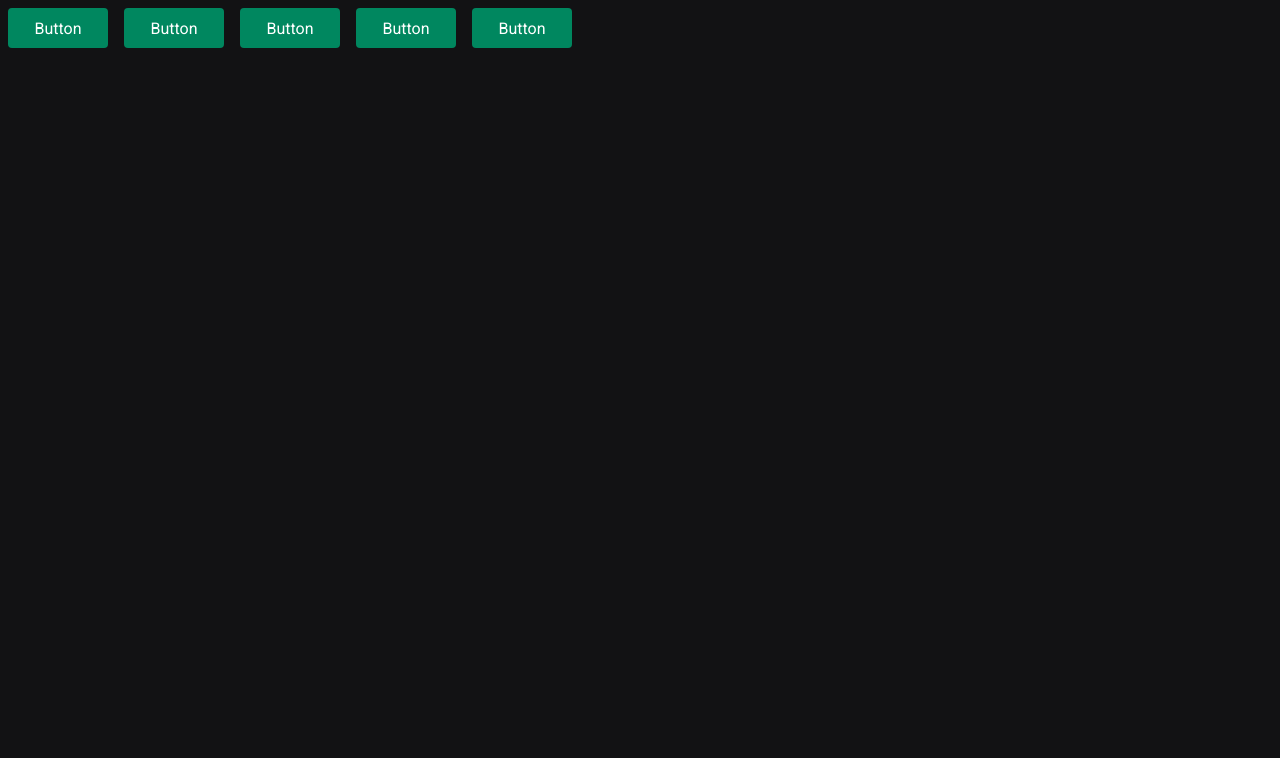
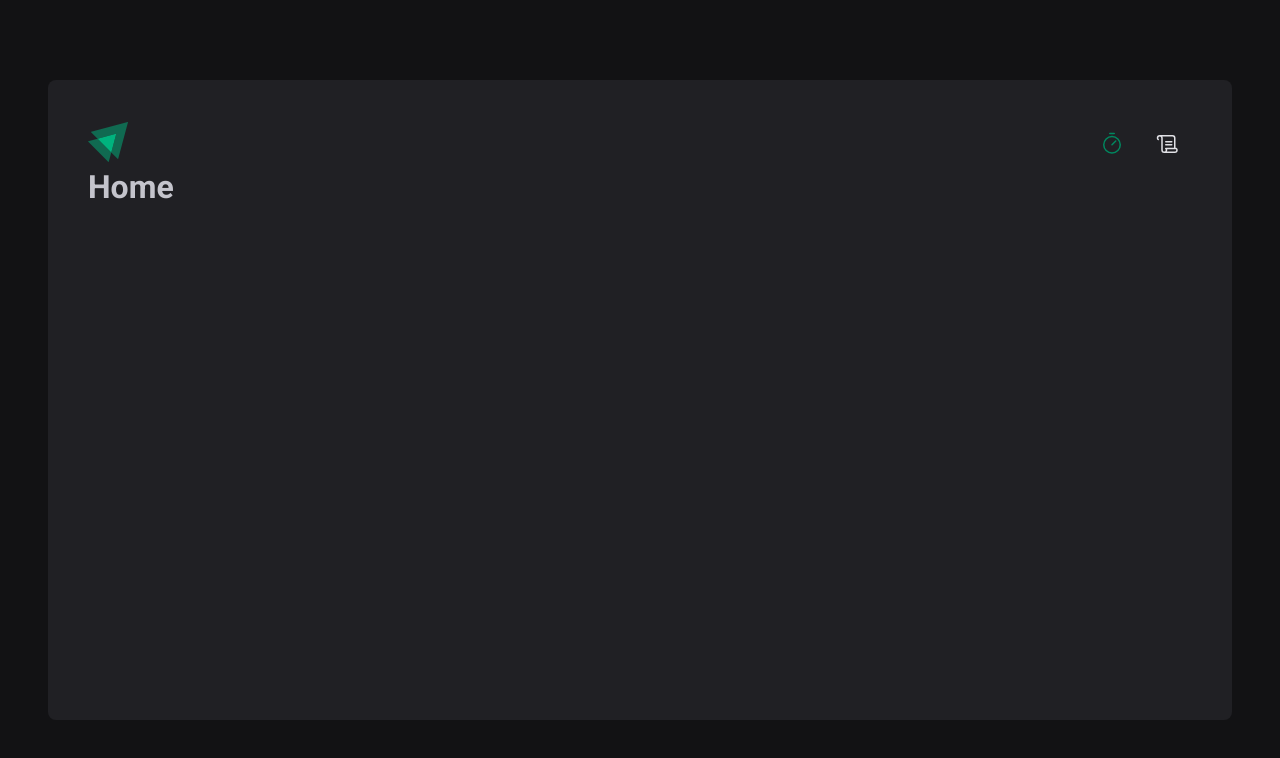
Before and after one commit to StealthWorm/02-ignite-timer, a React (Vite) app: page / in a window 1280 px wide. Shown: the top 758 px of the page. Built offline with nearby package versions, Linux system fonts and the light colour scheme.

Commit message:
feat: Header Component + Common Layout

```diff
--- a/package.json
+++ b/package.json
@@ -10,8 +10,10 @@
     "preview": "vite preview"
   },
   "dependencies": {
+    "@phosphor-icons/react": "^2.0.10",
     "react": "^18.2.0",
     "react-dom": "^18.2.0",
+    "react-router-dom": "^6.14.2",
     "styled-components": "^6.0.5"
   },
   "devDependencies": {
--- a/src/App.tsx
+++ b/src/App.tsx
@@ -1,5 +1,6 @@
 import { ThemeProvider } from 'styled-components'
-import { Button } from './components/Button'
+import { BrowserRouter } from 'react-router-dom'
+import { Router } from './Router'
 
 import { defaultTheme } from './styles/themes/default'
 import { GlobalStyle } from './styles/global'
@@ -7,11 +8,9 @@
 export function App() {
   return (
     <ThemeProvider theme={defaultTheme}>
-      <Button variant="primary" />
-      <Button variant="secondary" />
-      <Button variant="danger" />
-      <Button variant="success" />
-      <Button />
+      <BrowserRouter>
+        <Router />
+      </BrowserRouter>
 
       <GlobalStyle />
     </ThemeProvider>
--- /dev/null
+++ b/src/Router.tsx
@@ -0,0 +1,15 @@
+import { Routes, Route } from 'react-router-dom'
+import { Home } from './pages/Home'
+import { History } from './pages/history'
+import { DefaultLayout } from './layouts/DefaultLayout'
+
+export function Router() {
+  return (
+    <Routes>
+      <Route path="/" element={<DefaultLayout />}>
+        <Route path="/" element={<Home />} />
+        <Route path="/history" element={<History />} />
+      </Route>
+    </Routes>
+  )
+}
--- /dev/null
+++ b/src/components/Header/index.tsx
@@ -0,0 +1,23 @@
+import { HeaderContainer } from './styles'
+
+import logoIgnite from '../../assets/logo-ignite.svg'
+import { NavLink } from 'react-router-dom'
+import { Timer, Scroll } from '@phosphor-icons/react'
+
+export function Header() {
+  return (
+    <HeaderContainer>
+      <span>
+        <img src={logoIgnite} alt="" />
+      </span>
+      <nav>
+        <NavLink to="/" title="Timer">
+          <Timer size={24} />
+        </NavLink>
+        <NavLink to="/history" title="Histórico">
+          <Scroll size={24} />
+        </NavLink>
+      </nav>
+    </HeaderContainer>
+  )
+}
--- /dev/null
+++ b/src/components/Header/styles.ts
@@ -0,0 +1,34 @@
+import styled from 'styled-components'
+
+export const HeaderContainer = styled.header`
+  display: flex;
+  align-items: center;
+  justify-content: space-between;
+
+  nav {
+    display: flex;
+    gap: 0.5rem;
+
+    a {
+      width: 3rem;
+      height: 3rem;
+
+      display: flex;
+      justify-content: center;
+      align-items: center;
+
+      color: ${(props) => props.theme['gray-100']};
+
+      border-top: 3px solid transparent;
+      border-bottom: 3px solid transparent;
+
+      &:hover {
+        border-bottom: 3px solid ${(props) => props.theme['green-500']};
+      }
+
+      &.active {
+        color: ${(props) => props.theme['green-500']};
+      }
+    }
+  }
+`
--- /dev/null
+++ b/src/layouts/DefaultLayout/index.tsx
@@ -0,0 +1,14 @@
+import { Outlet } from 'react-router-dom'
+import { Header } from '../../components/Header'
+
+import { LayoutContainer } from './styles'
+
+export function DefaultLayout() {
+  return (
+    <LayoutContainer>
+      <Header />
+      {/* O Outlet é um espeaço para ser inserido um conteúdo, o react vai saber onde posicionar um conteudo  */}
+      <Outlet />
+    </LayoutContainer>
+  )
+}
--- /dev/null
+++ b/src/layouts/DefaultLayout/styles.ts
@@ -0,0 +1,14 @@
+import styled from 'styled-components'
+
+export const LayoutContainer = styled.div`
+  max-width: 74rem;
+  height: calc(100vh - 10rem);
+  margin: 5rem auto;
+  padding: 2.5rem;
+
+  background: ${(props) => props.theme['gray-800']};
+  border-radius: 8px;
+
+  display: flex;
+  flex-direction: column;
+`
--- /dev/null
+++ b/src/pages/History.tsx
@@ -0,0 +1,3 @@
+export function History() {
+  return <h1>history</h1>
+}
--- /dev/null
+++ b/src/pages/Home.tsx
@@ -0,0 +1,7 @@
+export function Home() {
+  return (
+    <div>
+      <h1>Home</h1>
+    </div>
+  )
+}
```
Also changed, not shown: src/assets/logo-ignite.svg (added), 1 other file (tests, documents, lock files or other folders).
